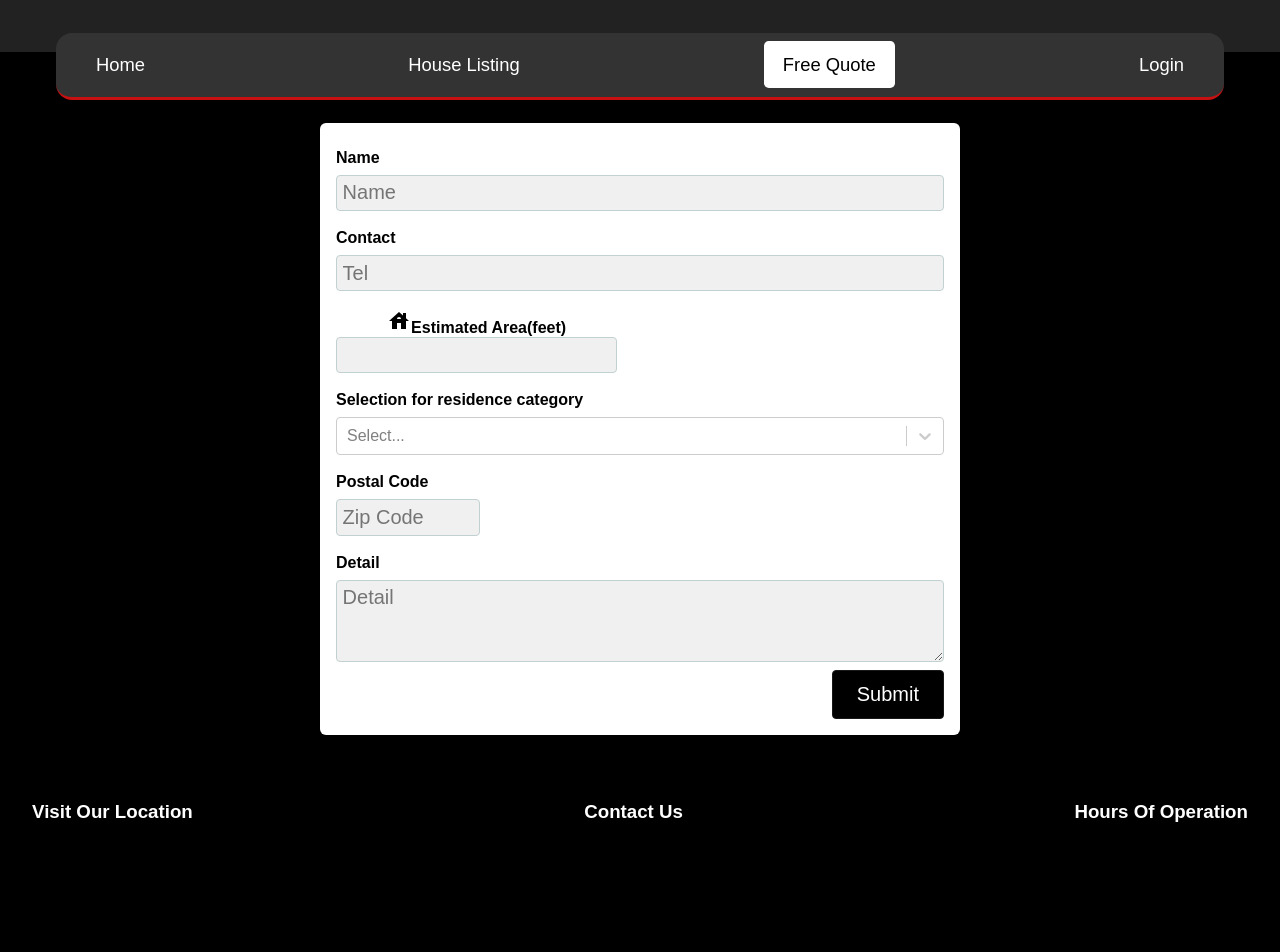
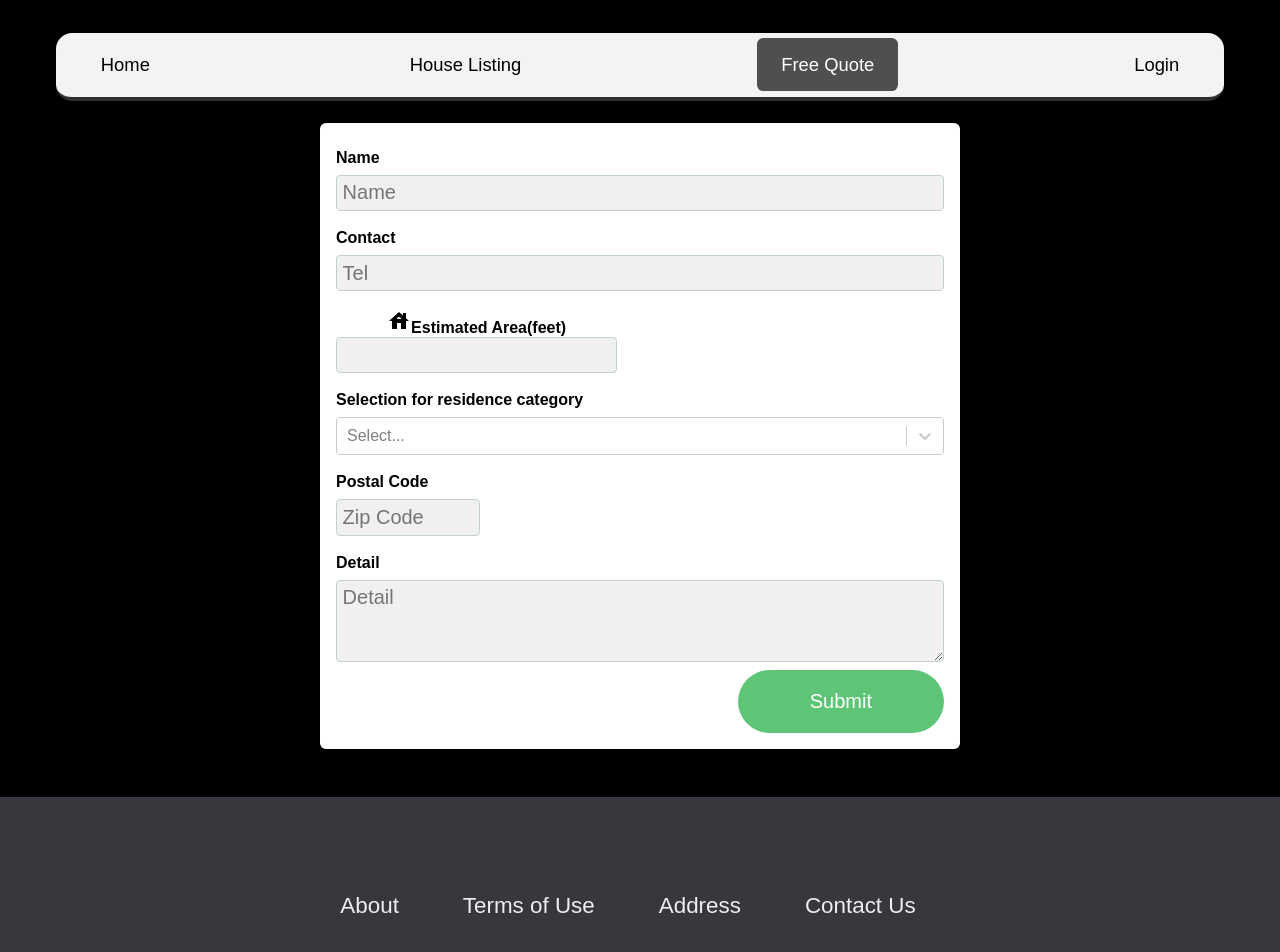
Before and after one commit to msaka911/realEstate, a React (Create React App) app: page /new-quote in a window 1280 px wide. Shown: the part 108-1060 px from the top of the page. Before the commit the page ends 950 px from the top, so only its background shows below. Built offline with nearby package versions, Linux system fonts and the light colour scheme; what react-alert-template-basic would draw is missing.

Commit message:
adding styles

```diff
--- a/src/components/layout/Footer.js
+++ b/src/components/layout/Footer.js
@@ -5,17 +5,23 @@ import { isMobile } from 'react-device-detect';
 const Footer=()=>{
     return(
         <Fragment>
-        <div className={isMobile?classes.media:classes.wrapper}>
-            <div>
-                <h3>Visit Our Location</h3>
-            </div>
-            <div>
-                <h3>Contact Us</h3>
-            </div>
-            <div>
-                <h3>Hours Of Operation</h3>
-            </div>
-        </div>
+            <footer class="footer" className={isMobile?classes.media:null}>
+                <ul class="footer__nav">
+                    <li class="footer__item">
+                    <a class="footer__link" href="#">About</a>
+                    </li>
+                    <li class="footer__item">
+                    <a class="footer__link" href="#">Terms of Use</a>
+                    </li>
+                    <li class="footer__item">
+                    <a class="footer__link" href="#">Address</a>
+                    </li>
+                    <li class="footer__item">
+                    <a class="footer__link" href="#">Contact Us</a>
+                    </li>
+                </ul>
+            {/* <img src="img/icon.png" alt="Logo" class="footer__logo" /> */}
+            </footer>
         </Fragment>
     )
 }
--- a/src/components/layout/MainNavigation.module.css
+++ b/src/components/layout/MainNavigation.module.css
@@ -2,7 +2,7 @@
   width: 100%;
   height: 10rem;
   display: inline-block;
-  background-color: rgb(34, 34, 34);
+  background-color: black;
   padding:0rem 3.5rem;
 }
 
@@ -17,9 +17,9 @@
   justify-content: space-between;
   margin-top: 1.5rem;
   padding: 1.3rem;
-  background-color: #333;
+  background-color: #f3f3f3;
   width: 100%;
-  border-bottom: 0.2rem solid #c71111;
+  border-bottom: 0.3rem solid #303030;
   border-radius: 1rem;
 }
 
@@ -29,16 +29,16 @@
 
 .nav a {
   text-decoration: none;
-  color: #ffffff;
-  padding:0.8rem 1.2rem;
-  border-radius: 0.3rem;
+  color: #000000;
+  padding:1rem 1.5rem;
+  border-radius: 0.4rem;
 }
 
 .nav a:hover,
 .nav a:active,
 .nav a.active {
-  color: black;
-  background-color: white;
+  color: rgb(255, 255, 255);
+  background-color: rgb(80, 78, 78);
   transition: all ease-out 1s;
 }
 
--- a/src/index.css
+++ b/src/index.css
@@ -89,3 +89,137 @@ body {
 }
 
 .slick-prev, .slick-next { width: auto !important; height: auto !important;}
+
+
+:root {
+  --color-primary: #5ec576;
+  --color-secondary: #ffcb03;
+  --color-tertiary: #ff585f;
+  --color-primary-darker: #4bbb7d;
+  --color-secondary-darker: #ffbb00;
+  --color-tertiary-darker: #fd424b;
+  --color-primary-opacity: #5ec5763a;
+  --color-secondary-opacity: #ffcd0331;
+  --color-tertiary-opacity: #ff58602d;
+  --gradient-primary: linear-gradient(to top left, #39b385, #9be15d);
+  --gradient-secondary: linear-gradient(to top left, #ffb003, #ffcb03);
+}
+
+.highlight {
+  position: relative;
+}
+
+.highlight::after {
+  display: block;
+  content: "";
+  position: absolute;
+  bottom: 0;
+  left: 0;
+  height: 100%;
+  width: 100%;
+  z-index: -1;
+  opacity: 0.7;
+  transform: scale(1.07, 1.05) skewX(-15deg);
+  background-image: var(--gradient-primary);
+}
+
+.section--hidden {
+  opacity: 0.5;
+  transform: translateY(10rem);
+  align-items: center;
+}
+
+
+/* FOOTER */
+.footer {
+  padding: 5rem 3rem;
+  background-color: #37383d;
+}
+
+.footer__nav {
+  list-style: none;
+  display: flex;
+  justify-content: center;
+  margin-bottom: 5rem;
+}
+
+.footer__item {
+  margin-right: 4rem;
+}
+
+.footer__link {
+  font-size: 1.6rem;
+  color: #eee;
+  text-decoration: none;
+}
+
+/* .footer__logo {
+  height: 5rem;
+  display: block;
+  margin: 0 auto;
+  margin-bottom: 5rem;
+} */
+
+.footer__link {
+  font-size: 1.4rem;
+}
+
+.btn {
+  display: inline-block;
+  background-color: var(--color-primary);
+  font-size: 1.6rem;
+  font-family: inherit;
+  font-weight: 500;
+  border: none;
+  padding: 1.25rem 4.5rem;
+  border-radius: 10rem;
+  cursor: pointer;
+  transition: all 0.3s;
+}
+
+.btn:hover {
+  background-color: var(--color-primary-darker);
+}
+
+.btn--text {
+  display: inline-block;
+  background: none;
+  font-size: 1.7rem;
+  font-family: inherit;
+  font-weight: 500;
+  color: var(--color-primary);
+  border: none;
+  border-bottom: 1px solid currentColor;
+  padding-bottom: 2px;
+  cursor: pointer;
+  transition: all 0.3s;
+}
+
+.section__title {
+  max-width: 80rem;
+  margin: 0 auto 8rem auto;
+}
+
+.section__description {
+  font-size: 1.8rem;
+  font-weight: 600;
+  text-transform: uppercase;
+  color: var(--color-primary);
+  margin-bottom: 1rem;
+}
+
+.section__header {
+  font-size: 4rem;
+  line-height: 1.3;
+  font-weight: 500;
+}
+
+.section {
+  padding: 5rem 3rem;
+  border-top: 1px solid #ddd;
+  color: white;
+  transition: transform 1s, opacity 1s;
+  text-align: center;
+  padding: 5rem 3rem;
+  border-bottom: 1px solid #444;
+}
--- a/src/pages/Login.module.css
+++ b/src/pages/Login.module.css
@@ -7,6 +7,9 @@
     background-color: white;
     margin:10rem;
     padding:3rem;
+}
+.form h2{
+    color: black;
 }
 
 .password, .username{
--- a/src/pages/MainPage.js
+++ b/src/pages/MainPage.js
@@ -3,7 +3,7 @@ import {useNavigate} from 'react-router-dom';
 
 import { Fragment } from 'react/cjs/react.production.min';
 import { useParallax } from 'react-scroll-parallax';
-import image from "../assets/Hero-Image.jpg"
+import image from "../assets/Hero-Image.jpeg"
 import classes from './MainPage.module.css';
 import Card from '../components/UI/Card';
 import Button from '../components/UI/Button';
@@ -43,11 +43,33 @@ const MainPage = () => {
 
     },[])
 
+  //page animation
+  const allSections = document.querySelectorAll('section');
+  const revealSection = function (entries, observer) {
+    const [entry] = entries;
+
+    if (!entry.isIntersecting) return;
+
+    entry.target.classList.remove('section--hidden');
+    observer.unobserve(entry.target);
+  };
+
+  const sectionObserver = new IntersectionObserver(revealSection, {
+    root: null,
+    threshold: 0.15,
+  });
+
+  allSections.forEach(function (section) {
+    sectionObserver.observe(section);
+    section.classList.add('section--hidden');
+  });
+
+
   return (
   <Fragment>
   <header className={isMobile?classes.media:classes.welcome}>
     <h2>Welcome To</h2>
-    <h1>Number 1 Real Estate</h1>
+    <h1> <span class="highlight">Number 1</span> Real Estate</h1>
     <img  ref={ref}  src={image}></img>
     <Button onClick={()=>{navigate('/inventory')}}>Inventory</Button>
   </header>
@@ -87,6 +109,15 @@ const MainPage = () => {
   <img src={group} ></img>
   </section>
 
+  <section class="section section--quote">
+      <div class="section__title">
+        <h3 class="section__header">
+          Get free quote for your house now!
+        </h3>
+      </div>
+      <button class="btn"  onClick={()=>{navigate(`/new-quote`)}}>Free Quote!</button>
+    </section>
+
 
   </Fragment>
   );
--- a/src/pages/MainPage.module.css
+++ b/src/pages/MainPage.module.css
@@ -5,7 +5,8 @@ img{
     align-items: center;
     opacity: 80%;
     z-index: -10;
-    max-width: 100%;
+    min-width:100%;
+    background-size:cover;
 }
 
 .welcome{
@@ -14,6 +15,7 @@ img{
    color:white;
    margin-top: 10rem;
    line-height: 1.5rem;
+   margin-bottom: 20rem;
 }
 
 .welcome h1{
@@ -40,11 +42,16 @@ h3{
     text-align: center;
 }
 
+
 .section{
-    width: 100%;
+    position: relative;
+    width: 80%;
     display: flex;
     justify-content: space-around;
-    margin-top: 10rem;
+    margin: auto;
+    padding: auto;
+    justify-self: center;
+    transition: transform 1s, opacity 1s;
 }
 .section img{
      justify-content: center;
@@ -52,7 +59,7 @@ h3{
      position: relative;
      margin-left: auto;
      margin-right: auto;
-     width: 50%;
+     width: 30%;
      opacity: 60%;
      z-index: 1;
 }
@@ -63,7 +70,8 @@ h3{
     color: white;
     align-items: center;
     justify-content: space-between;
-    height:fit-content
+    height:fit-content;
+    transition: transform 1s, opacity 1s;
 }
 
 .introduction p{
@@ -80,7 +88,7 @@ h3{
 
 .group img{
     position: relative;
-    width: 80%;
+    max-width: 70%;
     align-self: center;
 }
 
@@ -103,6 +111,7 @@ h3{
     align-items: center;
     justify-content: space-between;
     height:fit-content;
+    transition: transform 1s, opacity 1s;
 }
 
 .mediaSection h2{
@@ -120,6 +129,7 @@ h3{
   display: flex;
   overflow-x: hidden;
   color: white;
+  transition: transform 1s, opacity 1s;
 }
 
 .media img{
@@ -137,6 +147,7 @@ h3{
     column-count: 2;
     width: 100%;
     margin:1.5rem;
+    transition: transform 1s, opacity 1s;
 }
 
 .item{
```
Also changed, not shown: src/assets/Hero-Image.jpeg (added), src/assets/Hero-Image.jpg (deleted).
